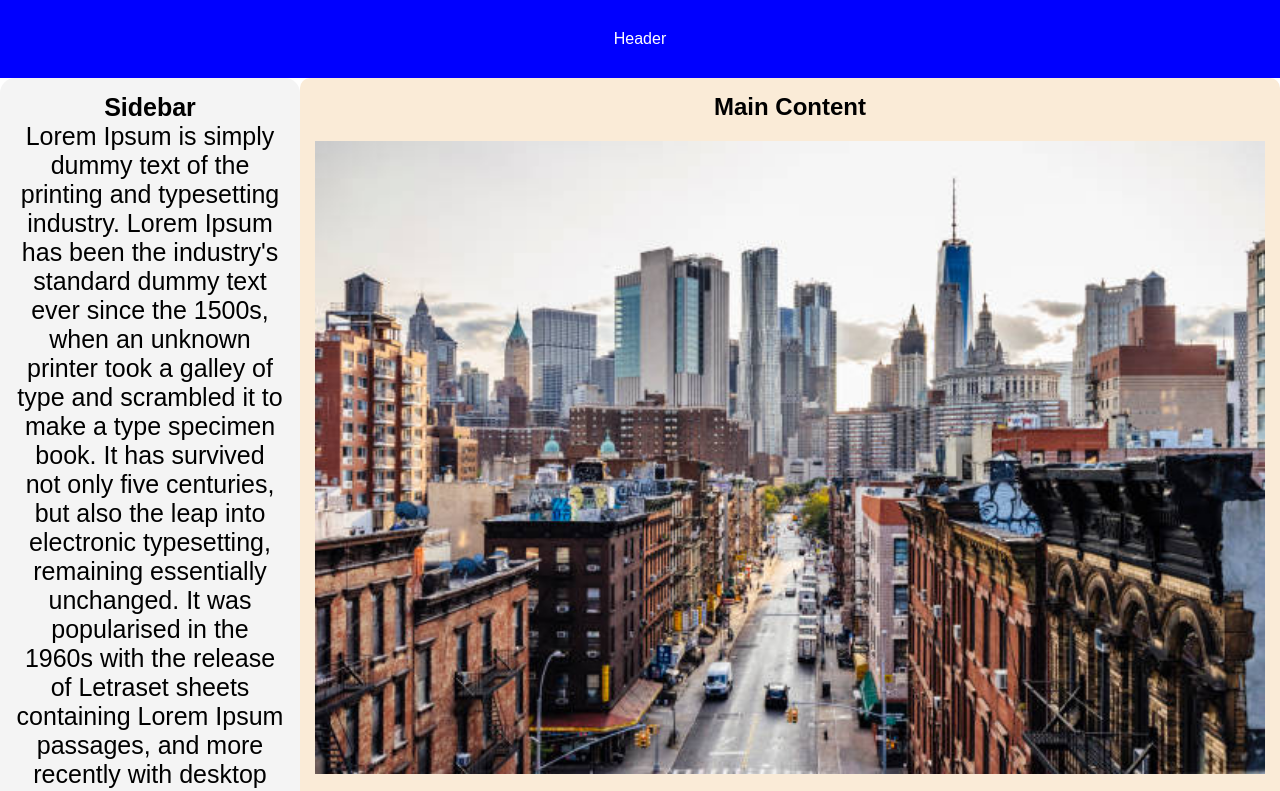
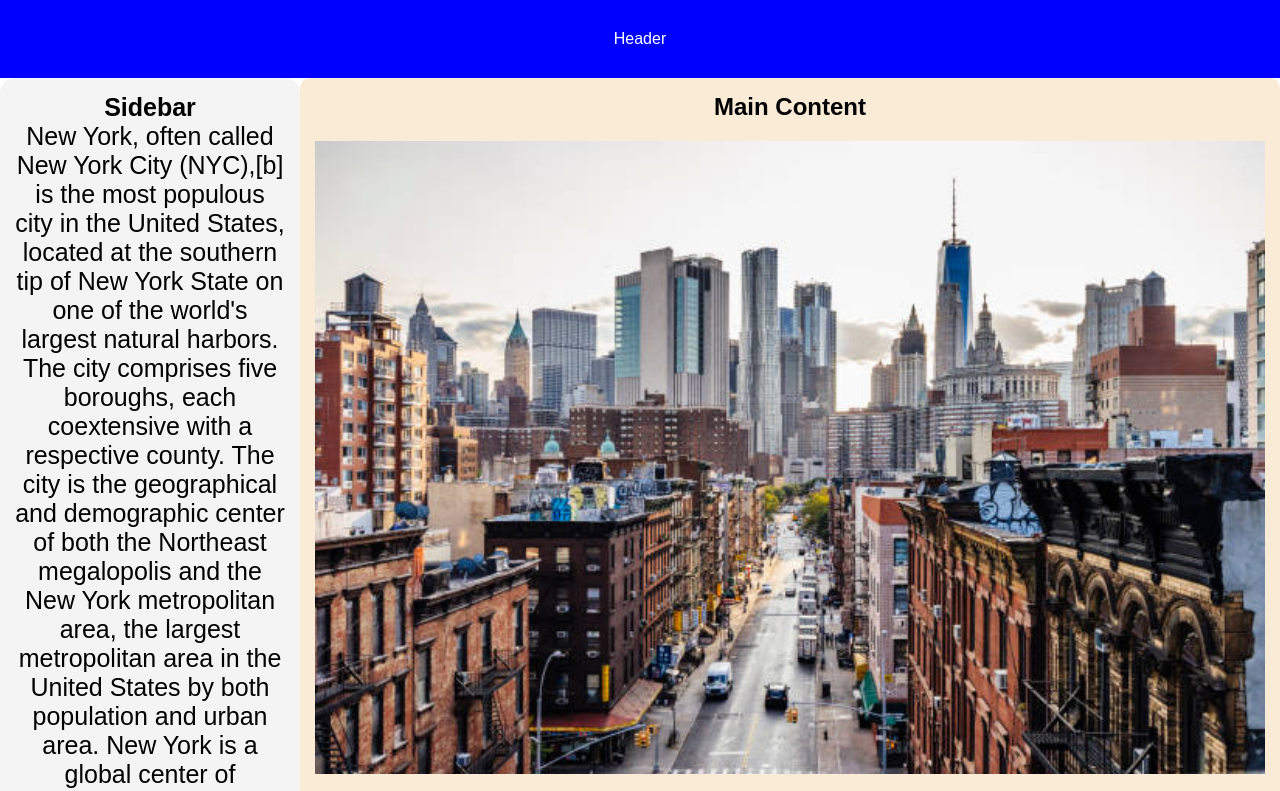
Before and after one commit to HusanSulaymonov/responsive-layout, a plain HTML site: page index.html in a window 1280 px wide. Shown: the top 791 px of the page. Drawn offline with Linux system fonts and the light colour scheme.

Commit message:
changed text

```diff
--- a/index.html
+++ b/index.html
@@ -78,15 +78,15 @@
         <div class="container">
             <aside class="sidebar"><b>Sidebar</b>
                 <div class="text">
-                    Lorem Ipsum is simply dummy text of the printing and typesetting
-                    industry. Lorem Ipsum has been the industry's standard dummy text
-                    ever since the 1500s, when an unknown printer took a galley of type
-                    and scrambled it to make a type specimen book. It has survived not
-                    only five centuries, but also the leap into electronic typesetting,
-                    remaining essentially unchanged. It was popularised in the 1960s with
-                    the release of Letraset sheets containing Lorem Ipsum passages, and
-                    more recently with desktop publishing software like Aldus PageMaker
-                    including versions of Lorem Ipsum.
+                    New York, often called New York City (NYC),[b] is the most populous city in the United States,
+                    located at the southern tip of New York State on one of the world's largest natural harbors.
+                    The city comprises five boroughs, each coextensive with a respective county.
+                    The city is the geographical and demographic center of both the Northeast
+                    megalopolis and the New York metropolitan area, the largest metropolitan area
+                    in the United States by both population and urban area. New York is a global
+                    center of finance[12] and commerce, culture, technology,[13] entertainment and media,
+                    academics and scientific output,[14] the arts and fashion, and, as home to the
+                    headquarters of the United Nations, international diplomacy.
                 </div>
             </aside>
             <main class="content">
```
